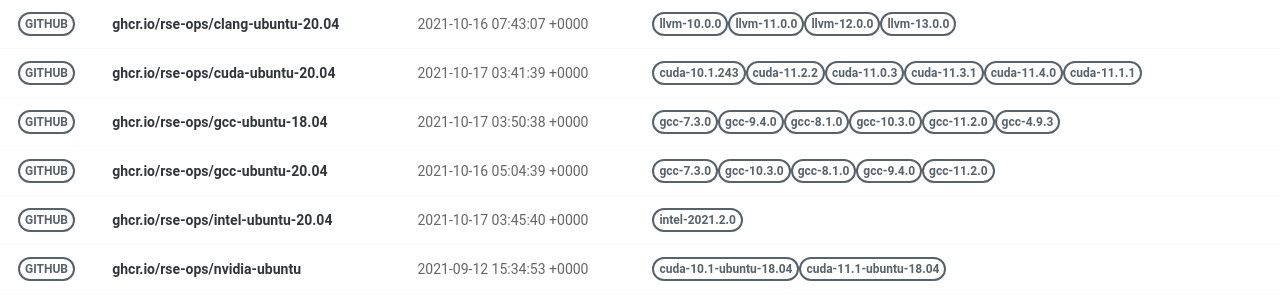
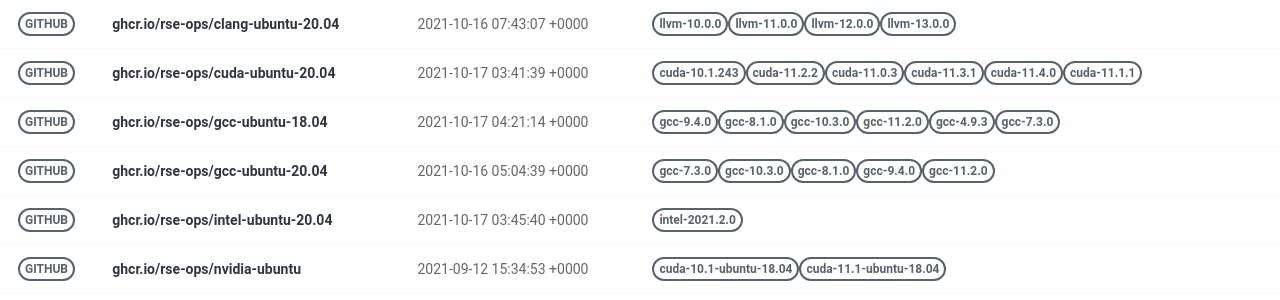
Before and after one commit to rse-ops/docker-images, a Jekyll site: the page built from pages/index.md, in a window 1280 px wide. Shown: the part 179-479 px from the top of the page. Built offline with Jekyll 4.4.1, drawn with Linux system fonts in a browser that asks for light colours; nearby versions of some CDN libraries.

Commit message:
Automated push to update library 2021-10-17

```diff
--- a/_library/ghcr.io-rse-ops-gcc-ubuntu-18.04.md
+++ b/_library/ghcr.io-rse-ops-gcc-ubuntu-18.04.md
@@ -1,14 +1,11 @@
 ---
 layout: container
 name: ghcr.io/rse-ops/gcc-ubuntu-18.04
-updated_at: 2021-10-17 03:50:38.748835
+updated_at: 2021-10-17 04:21:14.381224
 
 
 container_url: https://github.com/orgs/rse-ops/packages/container/package/gcc-ubuntu-18.04
 versions:
- - tag: gcc-7.3.0
-   dockerfile: https://github.com/rse-ops/docker-images/blob/main/ubuntu/gcc/Dockerfile
-   manifest: https://crane.ggcr.dev/manifest/ghcr.io/rse-ops/gcc-ubuntu-18.04:gcc-7.3.0
  - tag: gcc-9.4.0
    dockerfile: https://github.com/rse-ops/docker-images/blob/main/ubuntu/gcc/Dockerfile
    manifest: https://crane.ggcr.dev/manifest/ghcr.io/rse-ops/gcc-ubuntu-18.04:gcc-9.4.0
```
Also changed, not shown: other parts of _library/ghcr.io-rse-ops-gcc-ubuntu-18.04.md (+3 -0 lines).
